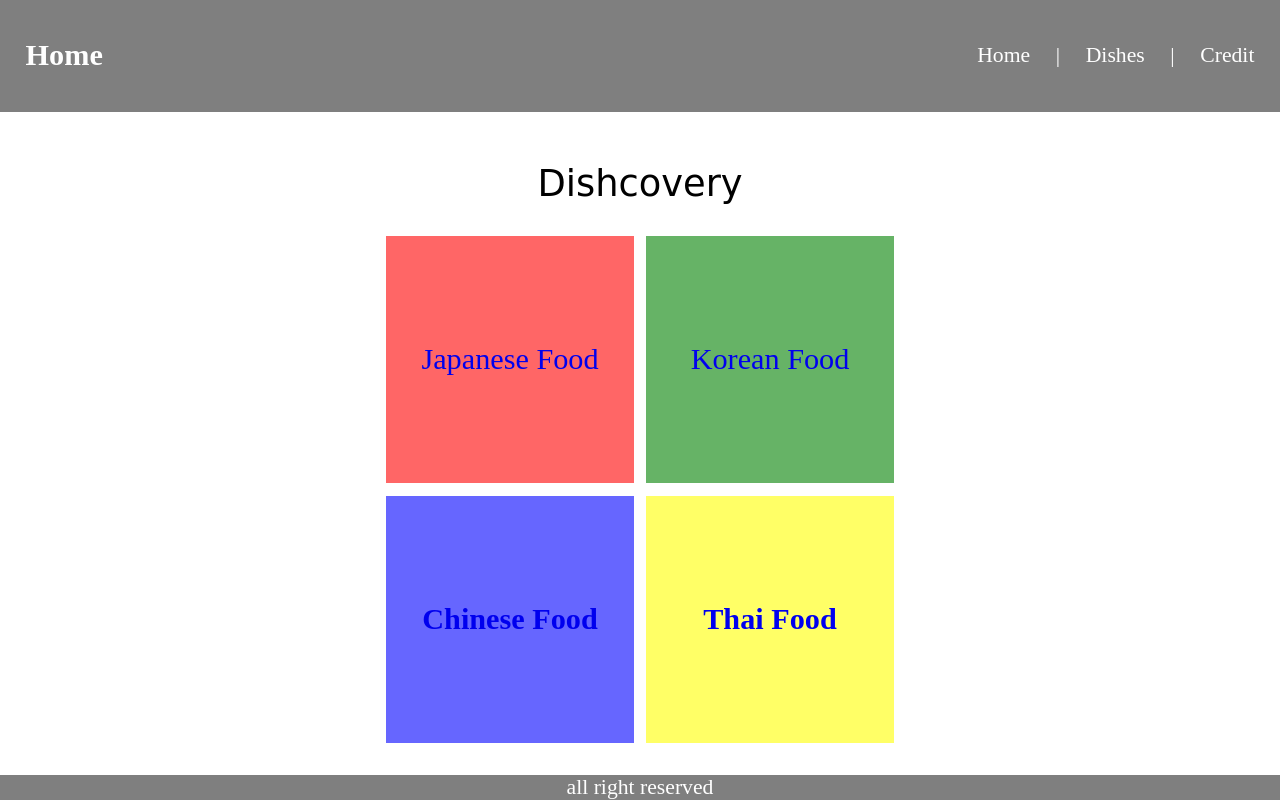
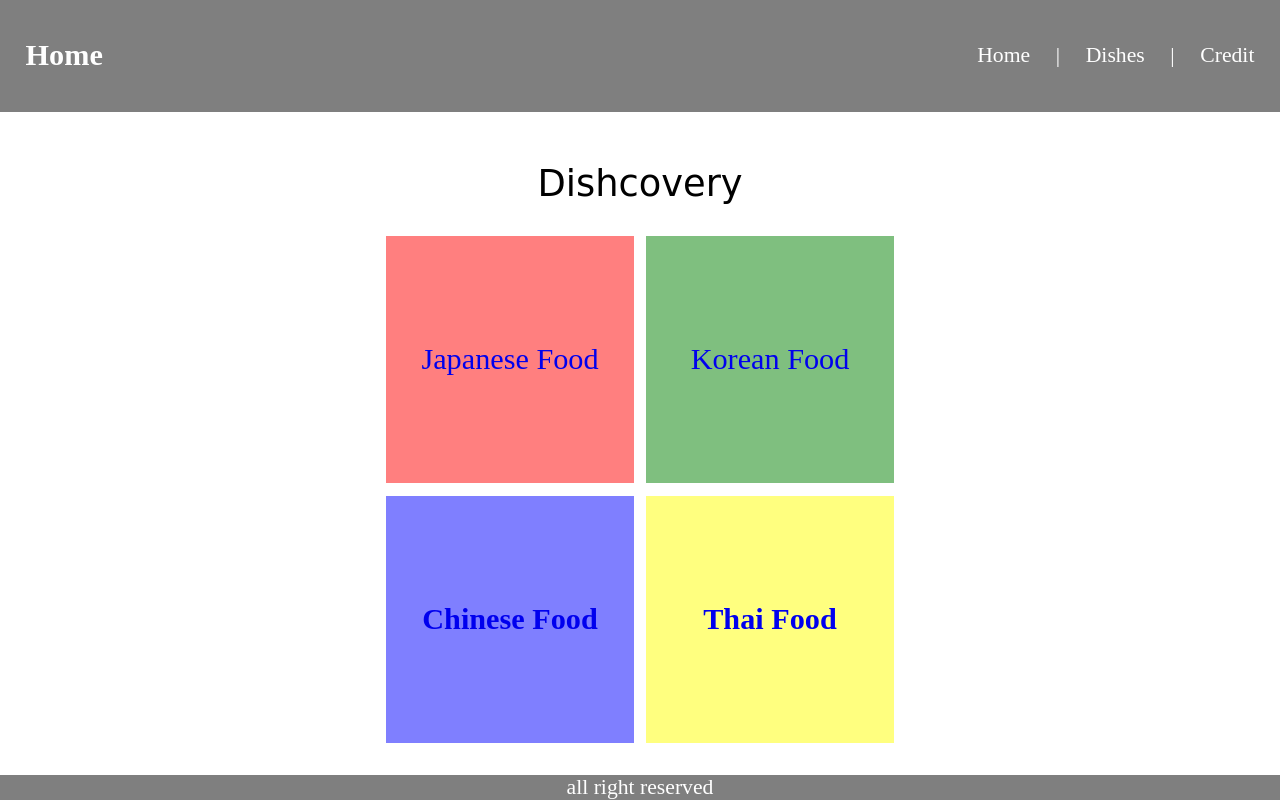
Before and after one commit to triticumWheat/Dishcovery, a website: page index.html in a window 1280 px wide. Drawn offline with Linux system fonts and the light colour scheme; a web font is replaced by a local one.

Commit message:
quick fix on css

```diff
--- a/static/css/index.css
+++ b/static/css/index.css
@@ -137,18 +137,20 @@ main {
 
             & #block1 {
                 flex: 1;
-                background-color: rgba(255, 0, 0, 0.6);
+                background-color: rgba(255, 0, 0, 0.5);
                 display: flex;
                 justify-content: center;
                 align-items: center;
+                text-align: center;
             }
 
             & #block2 {
                 flex: 1;
-                background-color: rgba(0, 128, 0, 0.6);
+                background-color: rgba(0, 128, 0, 0.5);
                 display: flex;
                 justify-content: center;
                 align-items: center;
+                text-align: center;
             }
         }
 
@@ -172,38 +174,44 @@ main {
 
             & #block3 {
                 flex: 1;
-                background-color: rgba(0, 0, 255, 0.6);
+                background-color: rgba(0, 0, 255, 0.5);
                 display: flex;
                 justify-content: center;
                 align-items: center;
+                text-align: center;
             }
 
             & #block4 {
                 flex: 1;
-                background-color: rgba(255, 255, 0, 0.6);
+                background-color: rgba(255, 255, 0, 0.5);
                 display: flex;
                 justify-content: center;
                 align-items: center;
+                text-align: center;
             }
         }
     }
-
-
 }
 
-/* 让 a 标签填满父容器并可继承高度 */
+#block1:hover,
+#block2:hover,
+#block3:hover,
+#block4:hover {
+    background-color: rgba(255, 255, 255, 0.5);
+    color: black;
+    transition: background-color 0.1s ease;
+}
+
 #first-line a,
 #second-line a {
     height: 100%;
     width: 100%;
     display: flex;
-    /* 让子元素居中 */
     text-decoration: none;
 }
 
-/* 让 block div 填满 a */
-#first-line>a>div,
-#second-line>a>div {
+#first-line a div,
+#second-line a div {
     flex: 1;
     display: flex;
     justify-content: center;
```
